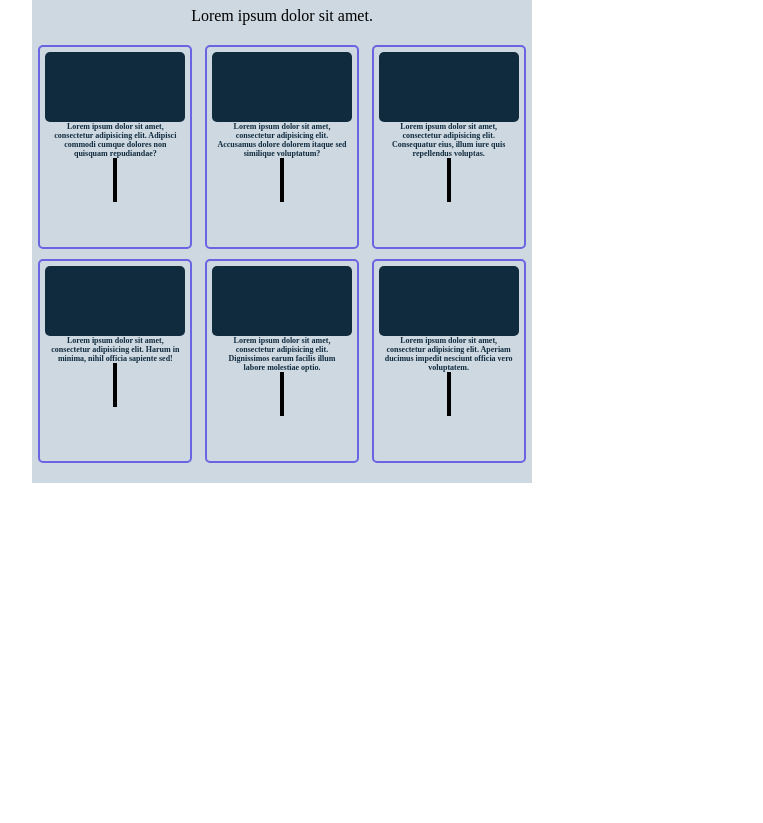
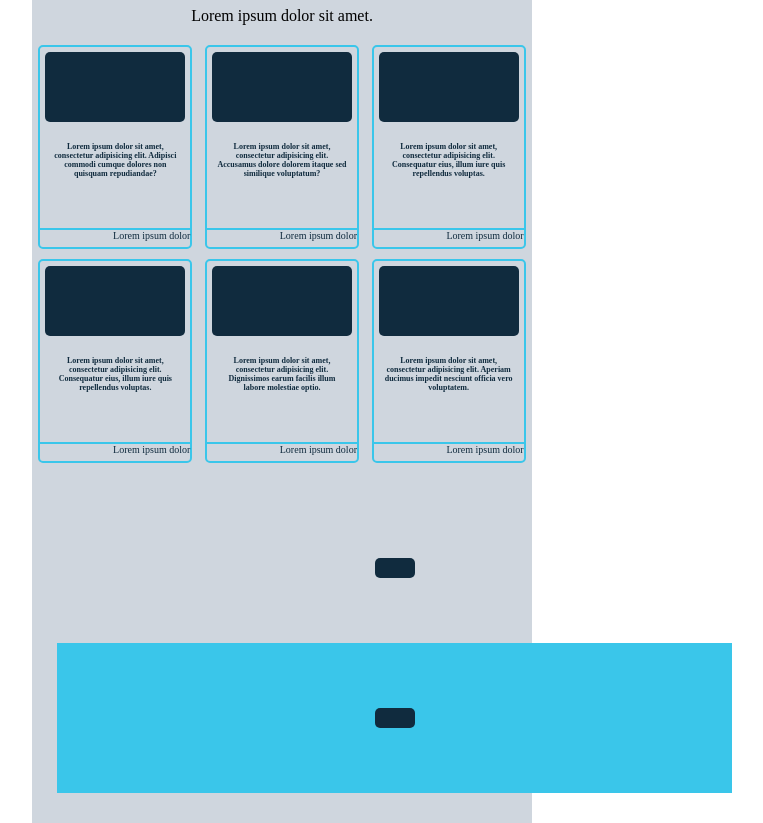
Before and after one commit to Vovukanp31/homeworks, a plain HTML site: page Classwork_2/CW4_2/index.html in a window 1280 px wide. Shown: the part 595-1418 px from the top of the page, without its empty margins (358-1121 px from the left). Before the commit the page ends 1078 px from the top, so only its background shows below. Drawn offline with Linux system fonts and the light colour scheme.

Commit message:
clw 4_2 upd

```diff
--- a/Classwork_2/CW4_2/index.html
+++ b/Classwork_2/CW4_2/index.html
@@ -69,50 +69,56 @@
             <div class="block-text">Lorem ipsum dolor sit amet, consectetur adipisicing elit. Adipisci commodi cumque
                 dolores non quisquam repudiandae?
             </div>
-            <div class="lower-part__of-block"></div>
+            <div class="lower-part__of-block">Lorem ipsum dolor</div>
         </div>
         <div class="category-block">
             <div class="category-block-logo"></div>
             <div class="block-text">Lorem ipsum dolor sit amet, consectetur adipisicing elit. Accusamus dolore dolorem
                 itaque sed similique voluptatum?
             </div>
-            <div class="lower-part__of-block"></div>
+            <div class="lower-part__of-block">Lorem ipsum dolor</div>
         </div>
         <div class="category-block">
             <div class="category-block-logo"></div>
             <div class="block-text">Lorem ipsum dolor sit amet, consectetur adipisicing elit. Consequatur eius, illum
                 iure quis repellendus voluptas.
             </div>
-            <div class="lower-part__of-block"></div>
+            <div class="lower-part__of-block">Lorem ipsum dolor</div>
         </div>
         <div class="category-block">
             <div class="category-block-logo"></div>
-            <div class="block-text">Lorem ipsum dolor sit amet, consectetur adipisicing elit. Harum in minima, nihil
-                officia sapiente sed!
+            <div class="block-text">Lorem ipsum dolor sit amet, consectetur adipisicing elit. Consequatur eius, illum
+                iure quis repellendus voluptas.
             </div>
-            <div class="lower-part__of-block"></div>
+            <div class="lower-part__of-block">Lorem ipsum dolor</div>
         </div>
         <div class="category-block">
             <div class="category-block-logo"></div>
             <div class="block-text">Lorem ipsum dolor sit amet, consectetur adipisicing elit. Dignissimos earum facilis
                 illum labore molestiae optio.
             </div>
-            <div class="lower-part__of-block"></div>
+            <div class="lower-part__of-block">Lorem ipsum dolor</div>
         </div>
         <div class="category-block">
             <div class="category-block-logo"></div>
             <div class="block-text">Lorem ipsum dolor sit amet, consectetur adipisicing elit. Aperiam ducimus impedit
                 nesciunt officia vero voluptatem.
             </div>
-            <div class="lower-part__of-block"></div>
+            <div class="lower-part__of-block">Lorem ipsum dolor</div>
         </div>
 
     </div>
-    <div class="info-part">
-        <div class="left__info-part"></div>
-        <div class="right__info-part"></div>
+    <div class="info-parts">
+        <div class="info-part left-side">
+            <div class="button"></div>
+        </div>
+        <div class="info-part right-side">
+            <div class="button"></div>
+        </div>
     </div>
     <div class="footer">
+        <div class="page-selection"></div>
+        <div class="page-selection"></div>
         <div class="page-selection"></div>
     </div>
 </div>
--- a/Classwork_2/CW4_2/style.css
+++ b/Classwork_2/CW4_2/style.css
@@ -11,14 +11,14 @@ body {
     flex-direction: column;
     row-gap: 10px;
     width: 500px;
-    background-color: #ced8e1;
+    background-color: rgb(207, 214, 222);
 }
 
 .headbar {
     width: 100%;
     display: flex;
     justify-content: flex-end;
-    background-color: #6964e2;
+    background-color: rgb(58, 198, 234);
     color: #102b3e;
 }
 
@@ -46,13 +46,13 @@ body {
     align-items: center;
     height: 150px;
     text-align: center;
-    background-color: #6964e2
+    background-color: rgb(58, 198, 234);
 }
 
 .boxframe {
     width: 450px;
     height: 200px;
-    border: 2px solid #6964e2;
+    border: 2px solid rgb(58, 198, 234);
     border-radius: 15px;
     display: flex;
     flex-direction: column;
@@ -92,23 +92,25 @@ body {
 }
 
 .selection-part {
+    display: flex;
+    justify-content: space-evenly;
     background-color: #102b3e;
     width: 100%;
     height: 160px;
 }
 
 .selection-block__content {
-    margin: 10px;
+    margin: 0 20px;
     width: 80px;
     height: 80px;
     border-radius: 50%;
-    background-color: #ced8e1;
+    background-color: rgb(207, 214, 222);
 }
 
 .selection-block__text {
     text-align: center;
     font-size: 8px;
-    color: #ced8e1;
+    color: rgb(207, 214, 222);
     font-weight: bold;
 }
 
@@ -126,7 +128,7 @@ body {
     margin-top: 10px;
     height: 200px;
     width: 150px;
-    border: 2px solid #6964e2;
+    border: 2px solid rgb(58, 198, 234);
     border-radius: 5px;
 }
 
@@ -143,6 +145,53 @@ body {
 }
 
 .lower-part__of-block {
-    height: 40px;
-    border: 2px solid;
+    display: flex;
+    justify-content: flex-end;
+    align-items: flex-start;
+    margin-top: 50px;
+    width: 100%;
+    height: 5px;
+    border-top: 2px solid rgb(58, 198, 234);
+    color: #102b3e;
+    font-size: 10px;
 }
+
+.category-block > .block-text {
+    margin-top: 20px;
+}
+
+.info-parts {
+    height: 150px;
+    width: 450px;
+    padding: 20px;
+}
+
+.info-part {
+    display: flex;
+    justify-content: center;
+    align-items: center;
+    height: 100%;
+    width: 150%;
+}
+
+.left-side .page-selection {
+    background-color: #102b3e;
+}
+
+.right-side {
+    background-color: rgb(58, 198, 234);
+}
+
+.footer {
+    height: 150px;
+    width: 100%;
+}
+
+.page-selection {
+    display: flex;
+    justify-content: space-between;
+    align-items: center;
+    height: 10px;
+    width: 10px;
+    border-radius: 2px;
+}
```
